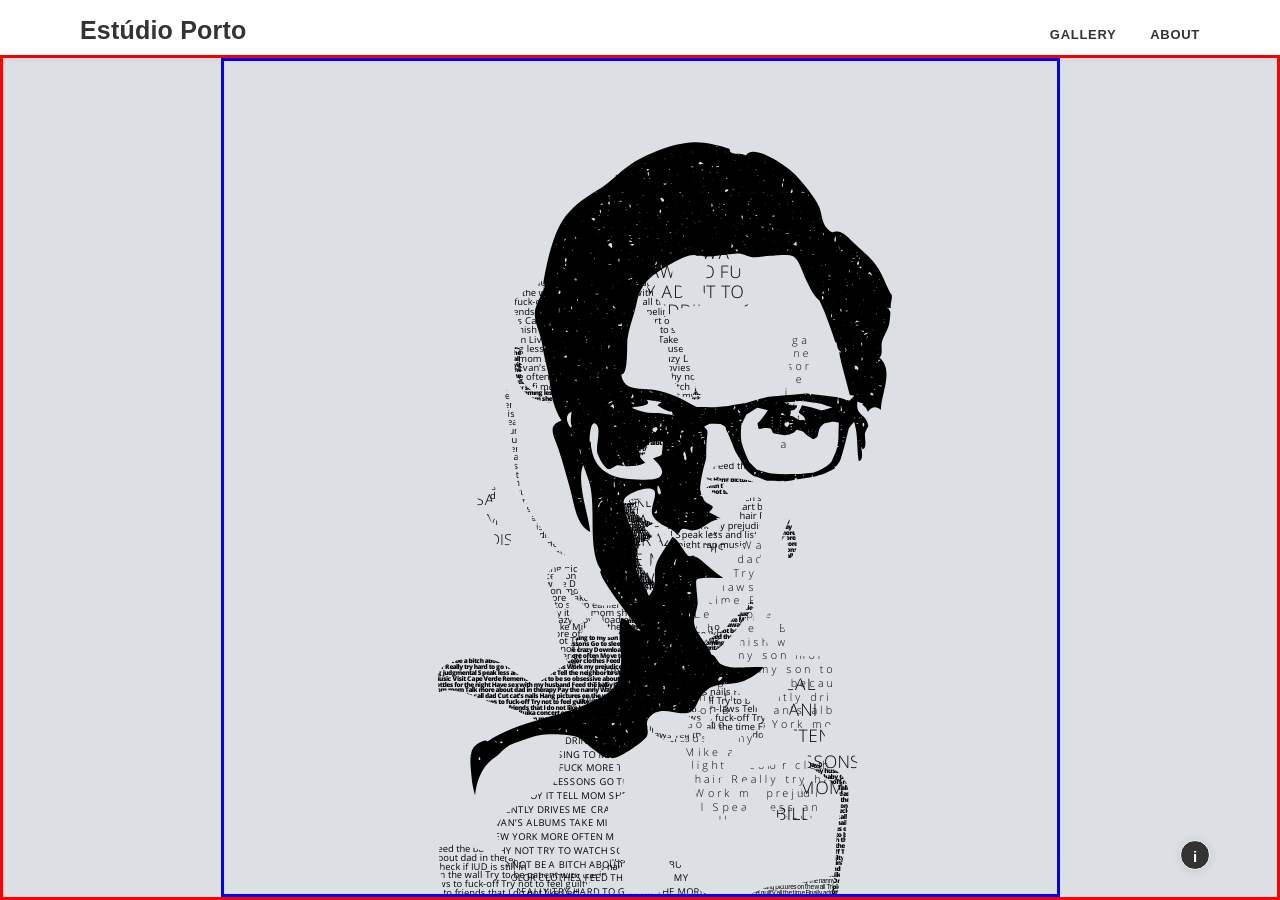
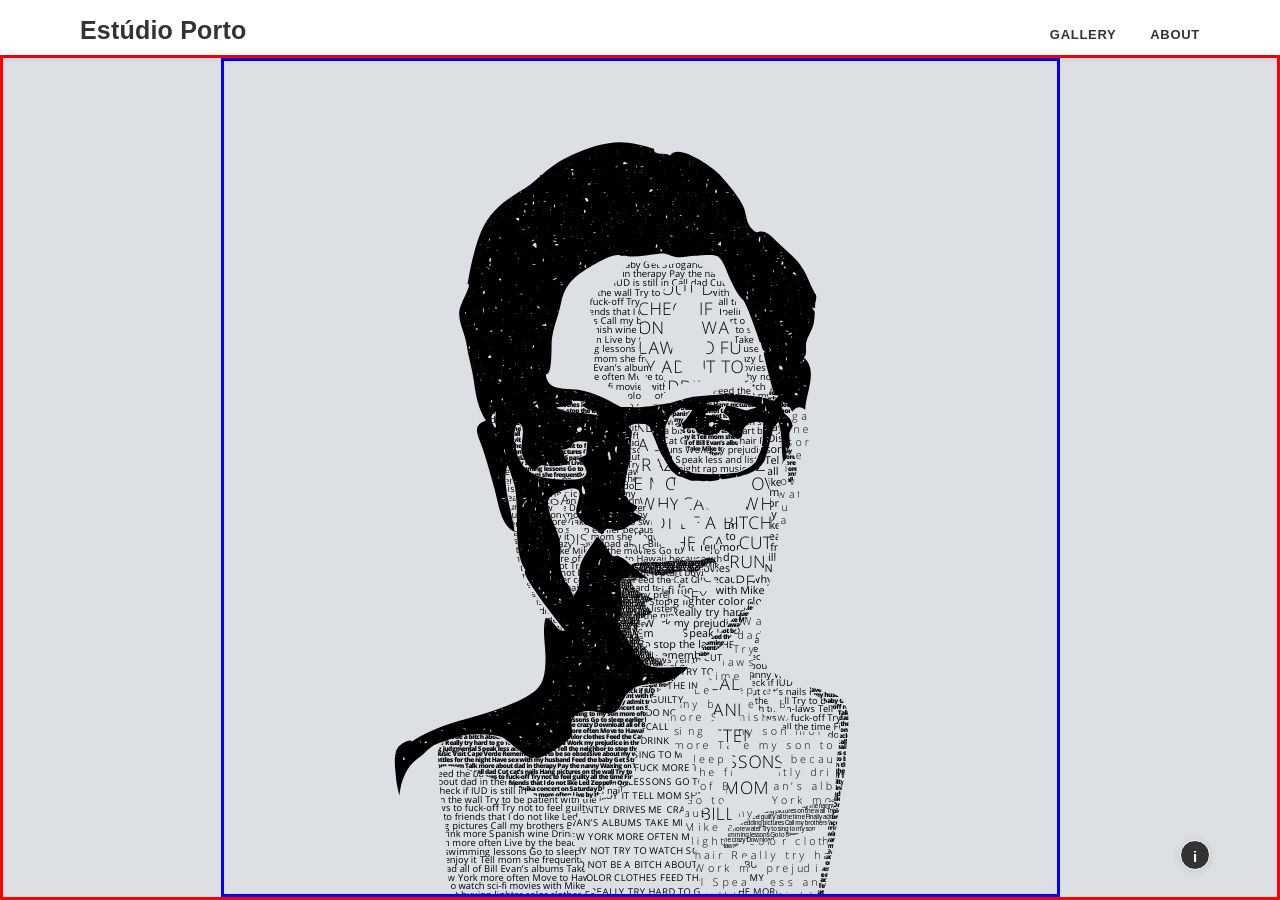
Before and after one commit to carolineportugal/estudioporto, a Jekyll site: the page built from _projects/typographic-portrait.html, in a window 1280 px wide. Built offline with Jekyll 4.4.1, drawn with Linux system fonts in a browser that asks for light colours; nearby versions of some CDN libraries; some web fonts are replaced; some of the changed lines change nothing that is shown.

Commit message:
last svg update before starting to delete span tags

```diff
--- a/_projects/typographic-portrait.html
+++ b/_projects/typographic-portrait.html
@@ -15,7 +15,7 @@
 
   <div class="portrait-wrapper">
 
-    <svg xmlns="http://www.w3.org/2000/svg" id="Layer_1" xmlns:xlink="http://www.w3.org/1999/xlink" viewBox="0 0 1152 1152">
+    <svg xmlns="http://www.w3.org/2000/svg" xmlns:xlink="http://www.w3.org/1999/xlink" viewBox="0 0 1152 1152">
       <style>
         .st0{clip-path:url(#SVGID_2_);}
         /*.st1{font-family:&apos;UniversLTStd-Light&apos;;} check css*/
@@ -649,7 +649,7 @@
           a
         </text>
       </g>
-      <g class="st25 st14 st15"
+      <g class="st25 st14 st15">
         <clipPath id="SVGID_28_">
           <path d="M770 475.4c-2 11.5 4 12.4 11.2 18.3 7-11.3-1-20.6-11.2-24.2v6z"/>
         </clipPath>
@@ -1300,12 +1300,9 @@
           <tspan x="0" y="0">D</tspan><tspan x="15" y="0">I</tspan><tspan x="20.6" y="0">S</tspan>
         </text>
       </g>
-        <!--<g class="st44 st1 st2">
-        <defs>
-          <path id="SVGID_63_" d="M747 550c-3.4 8.3-12 10.4-15.6 16.4-3.5 5.8-1 14-1.6 23-1.3 21-10.7 43-33.8 42.5-20.2-.5-28-15.7-42-26.2-7.7-5.7-21-7.8-25.6-15.5-5.5-9 .3-18.5-11-25 1.2 5.4 1.7 15.6 4.4 20.5 2.8 5 6.5 5.6 9.5 10 6.2 9 7 14.8 14 26 3 5.2 16.2 26.2 14.8 29.4-9 20.2-21.4-5.3-27-10.6-6.2-5.7-29.5-15-32-2.3-2.2 11 21 11 27 18.5 5 6 .2 11 8.8 14.7 4 1.7 12.2-1 16.7-1.4 14.5-1.3 29-1.8 43.4-2.8-13.3-10 3-26.8 16.3-23.6-8.7 8.8 1 21.7-2.7 33-3-1.3-7-.5-10-2-1 12-2 21.2.8 32.7 1 4 2.4 10 4.3 13 3.3 5.3 9.6-2 9.5 10.5 65.4-31.6 38.5-128 33.3-185.7l-1.6 5z"/>
-        </defs>
+      <g class="st44 st1 st2">
         <clipPath id="SVGID_64_">
-          <use xlink:href="#SVGID_63_" overflow="visible"/>
+          <path d="M747 550c-3.4 8.3-12 10.4-15.6 16.4-3.5 5.8-1 14-1.6 23-1.3 21-10.7 43-33.8 42.5-20.2-.5-28-15.7-42-26.2-7.7-5.7-21-7.8-25.6-15.5-5.5-9 .3-18.5-11-25 1.2 5.4 1.7 15.6 4.4 20.5 2.8 5 6.5 5.6 9.5 10 6.2 9 7 14.8 14 26 3 5.2 16.2 26.2 14.8 29.4-9 20.2-21.4-5.3-27-10.6-6.2-5.7-29.5-15-32-2.3-2.2 11 21 11 27 18.5 5 6 .2 11 8.8 14.7 4 1.7 12.2-1 16.7-1.4 14.5-1.3 29-1.8 43.4-2.8-13.3-10 3-26.8 16.3-23.6-8.7 8.8 1 21.7-2.7 33-3-1.3-7-.5-10-2-1 12-2 21.2.8 32.7 1 4 2.4 10 4.3 13 3.3 5.3 9.6-2 9.5 10.5 65.4-31.6 38.5-128 33.3-185.7l-1.6 5z"/>
         </clipPath>
         <text transform="translate(735.072 566.752)">
           <tspan x="0" y="0">Z</tspan><tspan x="14.3" y="0"></tspan>
@@ -1330,11 +1327,8 @@
         </text>
       </g>
       <g class="st45 st14 st15">
-        <defs>
-          <path id="SVGID_65_" d="M666.8 687.4c-12.7 6-22.5 2.4-35.8 3-10 .3-19.4 2.3-29.2 2.4-10 0-60.2-1.3-29 12.2 9 4 21.2 6 31.2 6s16.7-4.6 26.5-5.8c6.4-.8 12 2.7 18 2 6.3-.5 4.3-.4 8.5-2.8 5.4-3 14-17 24.5-7 .4-8.6-7-11.7-14.7-10z"/>
-        </defs>
         <clipPath id="SVGID_66_">
-          <use xlink:href="#SVGID_65_" overflow="visible"/>
+          <path d="M666.8 687.4c-12.7 6-22.5 2.4-35.8 3-10 .3-19.4 2.3-29.2 2.4-10 0-60.2-1.3-29 12.2 9 4 21.2 6 31.2 6s16.7-4.6 26.5-5.8c6.4-.8 12 2.7 18 2 6.3-.5 4.3-.4 8.5-2.8 5.4-3 14-17 24.5-7 .4-8.6-7-11.7-14.7-10z"/>
         </clipPath>
         <text transform="translate(663.322 689.79)">
           <tspan x="0" y="0">s</tspan><tspan x="4.2" y="0">i</tspan><tspan x="6.5" y="0">m</tspan>
@@ -1365,11 +1359,8 @@
         </text>
       </g>
       <g class="st46 st8 st4">
-        <defs>
-          <path id="SVGID_67_" d="M602 803c-14-1.2-11.5-37.4 3.4-32.2-3.7 15.3 28.2 1 31 20.6 2.4 17.3-21.5 11.8-34.5 11.6zm23-60.5c6.7-4.3 16-4.3 22-8.2 1.4-1 1.5-7.4 3.4-9 3-2.8 5.4-.4 8.4-4.4 4.8-6.4 1.2-13 10-13 6.5 0 12.7 14 16.3 19-9.8.6-4.3 7-9.6 10-6.6 3.8-10.6 1.7-18 2.7-7.4 1-14 6.2-18.6 6.5-4 .3-11-2.7-13.7-3.7zm27 84c7-8.4 12.4-19.8 19.8-27.3 7.2-7.3 16.5-11.3 24.3-20 7.4-8.2 15.7-10.4 23.6-19 3.7-4 14-23.2 13.4-3.7 16.5-10.7 23-40.2 27.7-58.4 5.6-22 6-44.3 6.3-67 .5-43.2 10.3-90.5-1.5-132.5-23.3 19-14.3 62.7-11.6 87.3 3 30 3.6 63.5-.4 93.8-2.7 20.2-33.3 71-51 35.5-2.4-5-4.5-17-4-22.3.8-10.6 3.3-7.5 6.4-11.8 2-3 4.8-3.3 6.6-6.6 5-9-.3-4.8-.5-13.3 0-7-.6-14.3.4-22-13 .3-12.2-2-16.5 8.3-3 6.6-3 14.4 1.7 20-17.5 1.3-35 1.5-52.4 3.6-6 .6-17.3-1.4-13 9.4 2.2 5 13.6 3.6 19.4 3.7 7.3.2 15.5-.3 20-1.8 2-.7.7-5.2 5-6.4 3-.8 10.4-1.4 12.8 1.4.8 1 0 18.3-.7 20-5.8 12-8.3 1.5-19.2 3.4-10 1.7-6.7 6.5-13.2 14.7-4 5-17.4 16.4-23.7 16-10-1-1.5-12.8-11-15.6.3 0-17.8 5.7-19 6.8-10 9-2.7 4.6 4.8 12.8 4.2 4.6 13.8 14.5 15.8 20 7.3 21-21.4 10-33.6 17-8.5 5-10.8 14-9 23.5 3 14.4 10.3 14 20.2 20.5 17.4 11.8 27 18 49.4 11.3"/>
-        </defs>
         <clipPath id="SVGID_68_">
-          <use xlink:href="#SVGID_67_" overflow="visible"/>
+          <path d="M602 803c-14-1.2-11.5-37.4 3.4-32.2-3.7 15.3 28.2 1 31 20.6 2.4 17.3-21.5 11.8-34.5 11.6zm23-60.5c6.7-4.3 16-4.3 22-8.2 1.4-1 1.5-7.4 3.4-9 3-2.8 5.4-.4 8.4-4.4 4.8-6.4 1.2-13 10-13 6.5 0 12.7 14 16.3 19-9.8.6-4.3 7-9.6 10-6.6 3.8-10.6 1.7-18 2.7-7.4 1-14 6.2-18.6 6.5-4 .3-11-2.7-13.7-3.7zm27 84c7-8.4 12.4-19.8 19.8-27.3 7.2-7.3 16.5-11.3 24.3-20 7.4-8.2 15.7-10.4 23.6-19 3.7-4 14-23.2 13.4-3.7 16.5-10.7 23-40.2 27.7-58.4 5.6-22 6-44.3 6.3-67 .5-43.2 10.3-90.5-1.5-132.5-23.3 19-14.3 62.7-11.6 87.3 3 30 3.6 63.5-.4 93.8-2.7 20.2-33.3 71-51 35.5-2.4-5-4.5-17-4-22.3.8-10.6 3.3-7.5 6.4-11.8 2-3 4.8-3.3 6.6-6.6 5-9-.3-4.8-.5-13.3 0-7-.6-14.3.4-22-13 .3-12.2-2-16.5 8.3-3 6.6-3 14.4 1.7 20-17.5 1.3-35 1.5-52.4 3.6-6 .6-17.3-1.4-13 9.4 2.2 5 13.6 3.6 19.4 3.7 7.3.2 15.5-.3 20-1.8 2-.7.7-5.2 5-6.4 3-.8 10.4-1.4 12.8 1.4.8 1 0 18.3-.7 20-5.8 12-8.3 1.5-19.2 3.4-10 1.7-6.7 6.5-13.2 14.7-4 5-17.4 16.4-23.7 16-10-1-1.5-12.8-11-15.6.3 0-17.8 5.7-19 6.8-10 9-2.7 4.6 4.8 12.8 4.2 4.6 13.8 14.5 15.8 20 7.3 21-21.4 10-33.6 17-8.5 5-10.8 14-9 23.5 3 14.4 10.3 14 20.2 20.5 17.4 11.8 27 18 49.4 11.3"/>
         </clipPath>
         <text transform="translate(757.548 512.102)">
           <tspan x="0" y="0">a</tspan><tspan x="8.2" y="0">y</tspan>
@@ -1437,7 +1428,7 @@
         <text transform="translate(605.064 827.102)">
           <tspan x="0" y="0">e</tspan><tspan x="8.3" y="0">m</tspan><tspan x="22.5" y="0">e</tspan><tspan x="30.8" y="0">m</tspan><tspan x="44.8" y="0">b</tspan>
         </text>
-      </g> -->
+      </g>
     </svg>
 
   </div>
@@ -1446,24 +1437,24 @@
 
 <script>
 
-  $(document).ready(function() {
-
-    var xLeft = new TimelineMax()
-    xLeft.to(".st7, .st11, .st22, .st33, .st39, .st40",6,{x:-120,ease:Sine.easeInOut})
-         .to(".st7, .st11, .st22, .st33, .st39, .st40" ,6,{x:120,ease:Sine.easeInOut,repeat:-1,yoyo:true});
-
-    var xRight = new TimelineMax()
-    xRight.to(".texture, .st0, .st43",6,{x:120,ease:Sine.easeInOut})
-          .to(".texture, .st0, .st43",6,{x:-120,ease:Sine.easeInOut,repeat:-1,yoyo:true});
-
-    var yUp = new TimelineMax()
-    yUp.to(".st3, .st13, .st19, .st24, .st26, .st28, .st35, .st36, .st37, .st42",6,{y:-120,ease:Sine.easeInOut})
-       .to(".st3, .st13, .st19, .st24, .st26, .st28, .st35, .st36, .st37, .st42",6,{y:120,ease:Sine.easeInOut,repeat:-1,yoyo:true});
-
-    var yDown = new TimelineMax()
-    yDown.to(".st12, .st16, .st18, .st21, .st23, .st30, .st31, .st32, .st34, .st38",6,{y:120,ease:Sine.easeInOut})
-         .to(".st12, .st16, .st18, .st21, .st23, .st30, .st31, .st32, .st34, .st38",6,{y:-120,ease:Sine.easeInOut,repeat:-1,yoyo:true});
-
-  });
+  // $(document).ready(function() {
+  //
+  //   var xLeft = new TimelineMax()
+  //   xLeft.to(".st7, .st11, .st22, .st33, .st39, .st40, .st45, .st46",5,{x:-120,ease:Sine.easeInOut})
+  //        .to(".st7, .st11, .st22, .st33, .st39, .st40, .st45, .st46" ,5,{x:120,ease:Sine.easeInOut,repeat:-1,yoyo:true});
+  //
+  //   var xRight = new TimelineMax()
+  //   xRight.to(".texture, .st0, .st43",5,{x:120,ease:Sine.easeInOut})
+  //         .to(".texture, .st0, .st43",5,{x:-120,ease:Sine.easeInOut,repeat:-1,yoyo:true});
+  //
+  //   var yUp = new TimelineMax()
+  //   yUp.to(".st3, .st13, .st19, .st24, .st26, .st28, .st35, .st36, .st37, .st42, .st44",5,{y:-120,ease:Sine.easeInOut})
+  //      .to(".st3, .st13, .st19, .st24, .st26, .st28, .st35, .st36, .st37, .st42, .st44",5,{y:120,ease:Sine.easeInOut,repeat:-1,yoyo:true});
+  //
+  //   var yDown = new TimelineMax()
+  //   yDown.to(".st12, .st16, .st18, .st21, .st23, .st30, .st31, .st32, .st34, .st38",5,{y:120,ease:Sine.easeInOut})
+  //        .to(".st12, .st16, .st18, .st21, .st23, .st30, .st31, .st32, .st34, .st38",5,{y:-120,ease:Sine.easeInOut,repeat:-1,yoyo:true});
+  //
+  // });
 
 </script>
```
